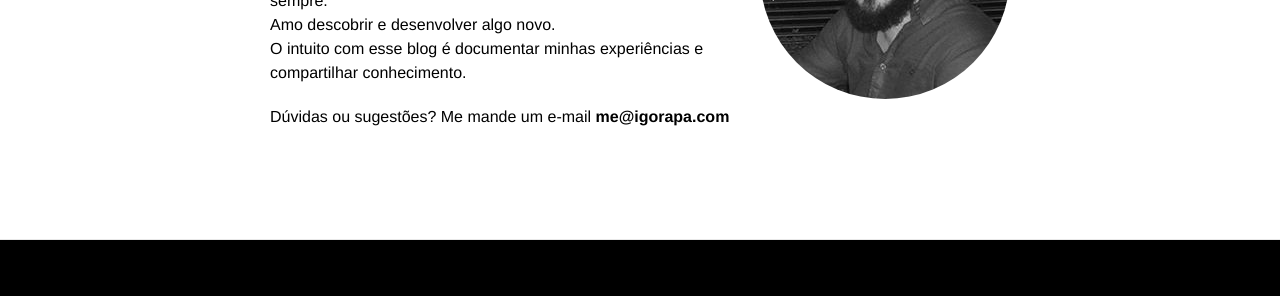
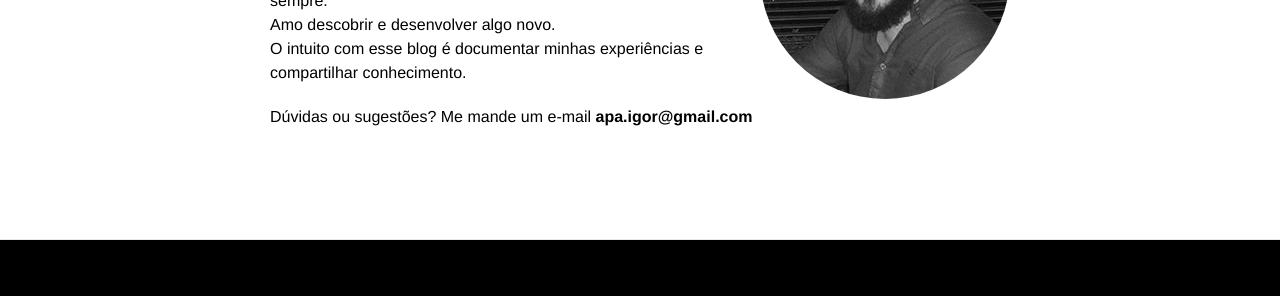
Before and after one commit to igorapa/igorapa.github.io, a Jekyll site: the page built from sobre.md, in a window 1280 px wide. Shown: the part 594-890 px from the top of the page. Built offline with Jekyll 4.4.1, drawn with Linux system fonts in a browser that asks for light colours; nearby versions of some CDN libraries.

Commit message:
fix: changed to email available

```diff
--- a/_includes/footer.html
+++ b/_includes/footer.html
@@ -3,7 +3,7 @@
   <div class="wrap">
 
     <ul>
-      <a href="mailto:me@igorapa.com" target="_blank"><li class="fa fa-envelope"></li></a>
+      <a href="mailto:apa.igor@gmail.com" target="_blank"><li class="fa fa-envelope"></li></a>
       <a href="https://twitter.com/igorapa" target="_blank"><li class="fa fa-twitter"></li></a>
       <a href="http://www.linkedin.com/in/igorapa" target="_blank"><li class="fa fa-linkedin"></li></a>
       <a href="https://github.com/igorapa" target="_blank"><li class="fa fa-github-alt"></li></a>
--- a/sobre.md
+++ b/sobre.md
@@ -13,4 +13,4 @@ Me considero leigo em tudo, e é por isso que me motiva estudar sempre.<br>
 Amo descobrir e desenvolver algo novo.<br>
 O intuito com esse blog é documentar minhas experiências e compartilhar conhecimento.
 
-Dúvidas ou sugestões? Me mande um e-mail <strong>me@igorapa.com</strong>
+Dúvidas ou sugestões? Me mande um e-mail <strong>apa.igor@gmail.com</strong>
```
